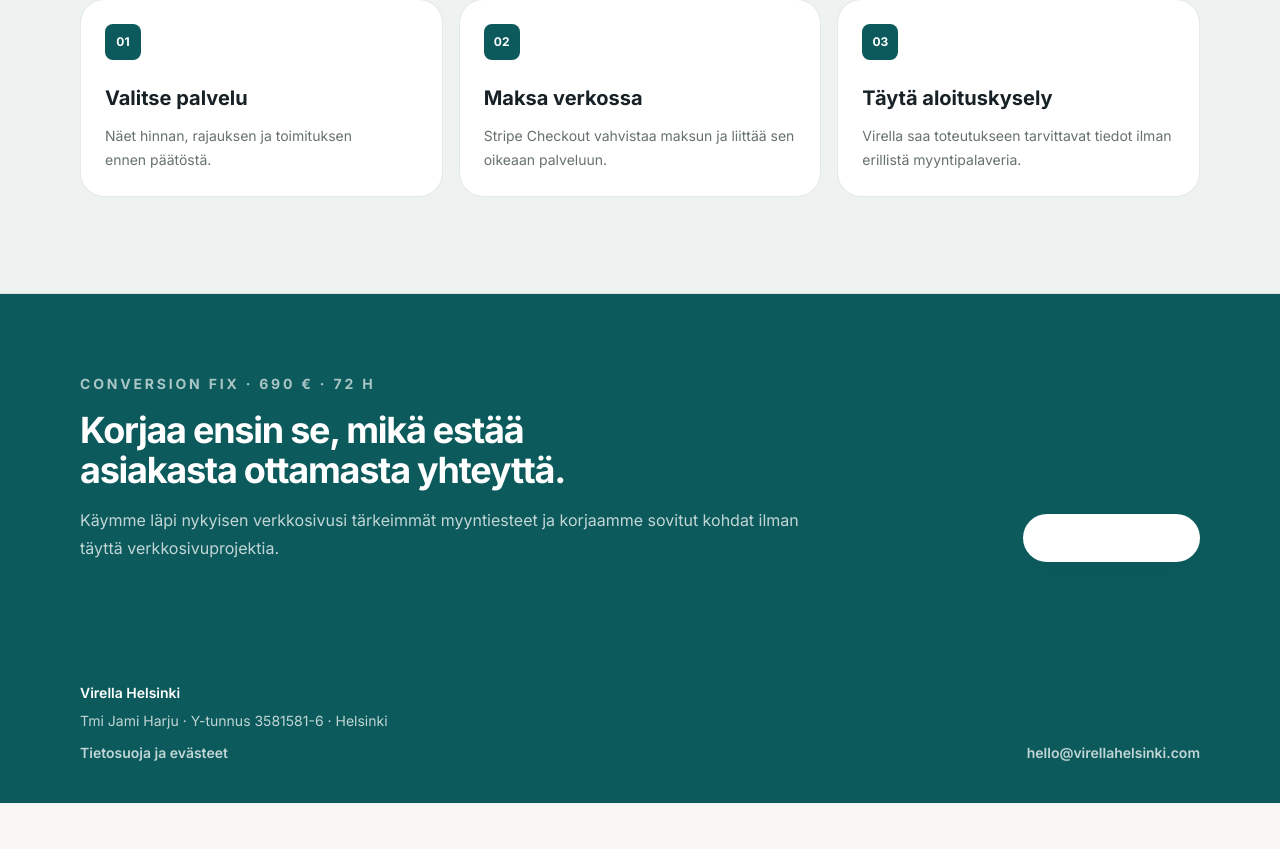
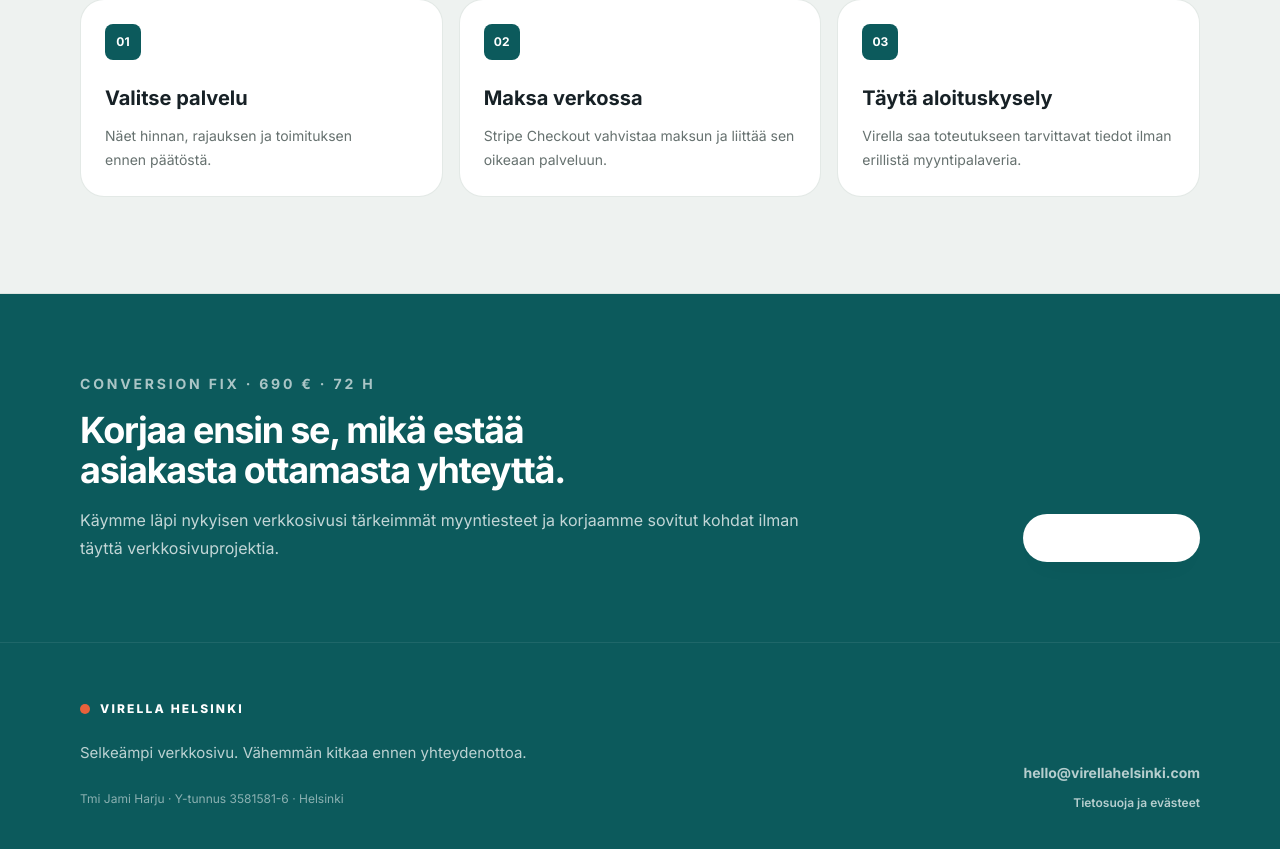
Before and after one commit to Jambovisuaalit/virella-helsinki-web, a Next.js app: page / in a window 1280 px wide. Shown: the part 2199-3048 px from the top of the page. Before the commit the page ends 3002 px from the top, so only its background shows below. Built offline with nearby package versions, Linux system fonts and the light colour scheme.

Commit message:
design: refine premium footer

```diff
--- a/components/site/footer.tsx
+++ b/components/site/footer.tsx
@@ -5,23 +5,34 @@ import { businessConfig } from "@/config/business";
 
 export function SiteFooter() {
   return (
-    <footer className="border-t border-brand/15 bg-brand py-10 text-sm text-white/75">
-      <SectionContainer className="grid gap-6 sm:grid-cols-[1fr_auto] sm:items-end">
-        <div>
-          <p className="font-semibold text-white">{brandConfig.name}</p>
-          <p className="mt-2">{businessConfig.legalName} · Y-tunnus {businessConfig.businessId} · {businessConfig.city}</p>
-          <div className="mt-3 flex flex-wrap gap-x-4 gap-y-2">
-            <Link href="/tietosuoja" className="font-semibold text-white underline decoration-white/30 underline-offset-4 transition hover:decoration-white">
+    <footer className="border-t border-white/8 bg-brand py-12 text-sm text-white/70 sm:py-14">
+      <SectionContainer>
+        <div className="grid gap-10 sm:grid-cols-[1fr_auto] sm:items-end">
+          <div>
+            <div className="inline-flex items-center gap-2.5">
+              <span className="h-2.5 w-2.5 rounded-full bg-accent" aria-hidden="true" />
+              <p className="text-xs font-extrabold uppercase tracking-[0.18em] text-white">{brandConfig.name}</p>
+            </div>
+            <p className="mt-5 max-w-xl text-[15px] leading-7 text-white/72">
+              Selkeämpi verkkosivu. Vähemmän kitkaa ennen yhteydenottoa.
+            </p>
+            <p className="mt-5 text-xs leading-6 text-white/52">
+              {businessConfig.legalName} · Y-tunnus {businessConfig.businessId} · {businessConfig.city}
+            </p>
+          </div>
+
+          <div className="flex flex-col gap-3 sm:items-end">
+            <a
+              href={`mailto:${businessConfig.email}`}
+              className="font-bold text-white transition hover:text-white/80"
+            >
+              {businessConfig.email}
+            </a>
+            <Link href="/tietosuoja" className="text-xs font-semibold text-white/65 underline decoration-white/20 underline-offset-4 transition hover:text-white hover:decoration-white/50">
               Tietosuoja ja evästeet
             </Link>
           </div>
         </div>
-        <a
-          href={`mailto:${businessConfig.email}`}
-          className="font-semibold text-white underline decoration-white/30 underline-offset-4 transition hover:decoration-white"
-        >
-          {businessConfig.email}
-        </a>
       </SectionContainer>
     </footer>
   );
```
